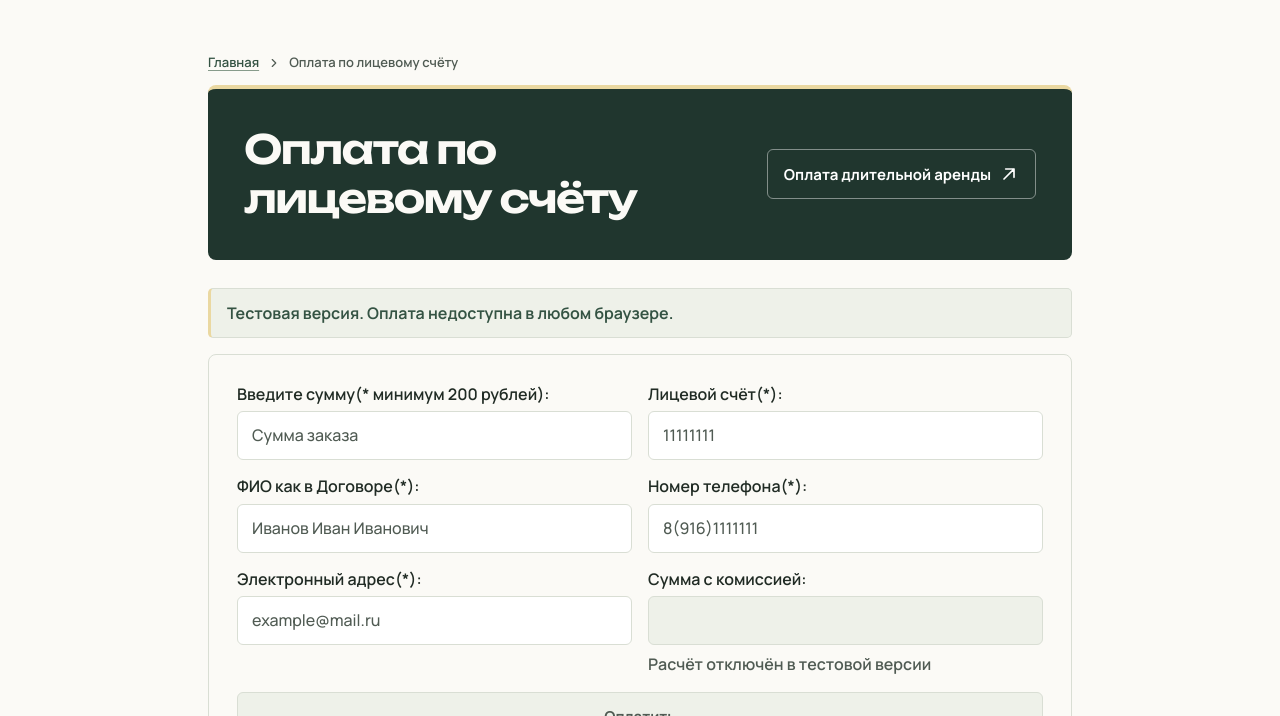
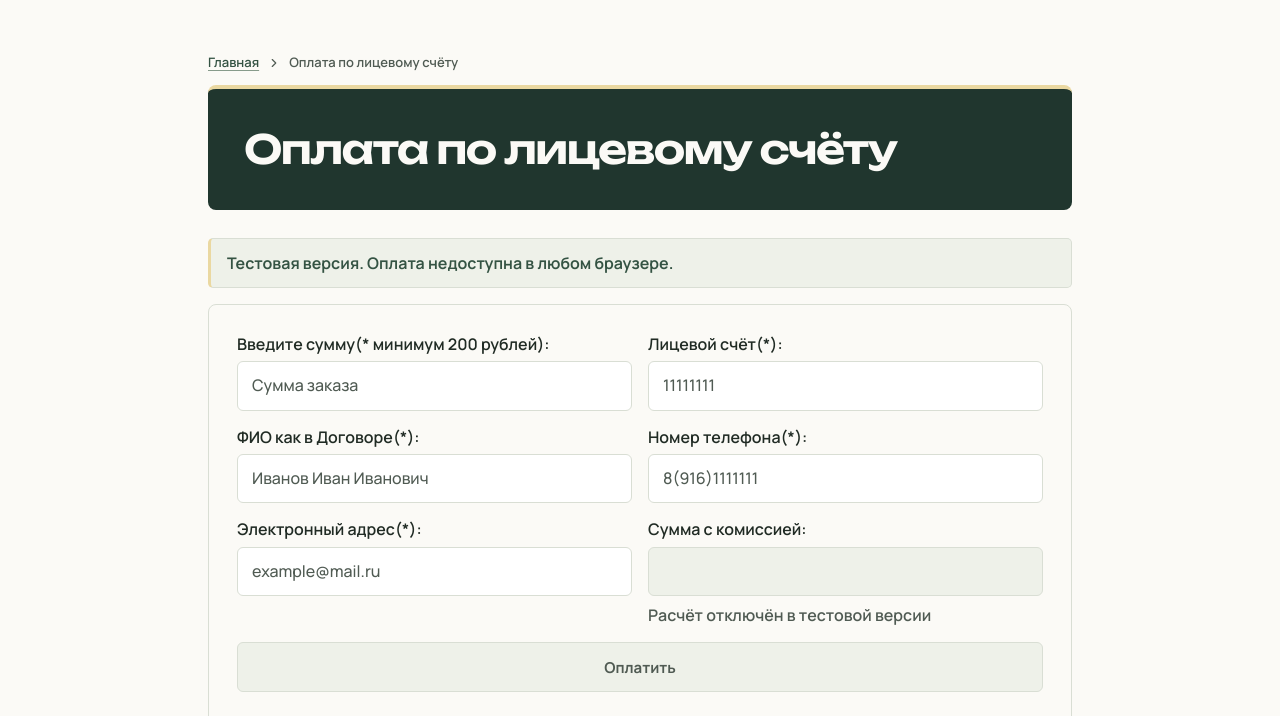
Before and after one commit to EgorArutiunean/jkht-design-preview, a plain HTML site: page redesign/onlajn-oplata.html in a window 1280 px wide. Shown: the part 84-800 px from the top of the page. Drawn offline with Linux system fonts and the light colour scheme.

Commit message:
Remove unsupported rental link from main payment page

```diff
--- a/redesign/onlajn-oplata.html
+++ b/redesign/onlajn-oplata.html
@@ -298,7 +298,7 @@
 <ol class="jkht-breadcrumbs__list" role="list"><li><a href="./"><span class="text-block-wrap-div">Главная</span></a></li><li><span class="jkht-breadcrumbs__separator" aria-hidden="true"><svg class="jkht-icon" data-icon="chevron-right" xmlns="http://www.w3.org/2000/svg" width="20" height="20" viewbox="0 0 24 24" aria-hidden="true" focusable="false" fill="none" stroke="currentColor" stroke-width="2" stroke-linecap="round" stroke-linejoin="round"><path d="m9 6 6 6-6 6"></path></svg></span><span aria-current="page"><span class="text-block-wrap-div">Оплата по лицевому счёту</span></span>
 </li></ol></nav>
 <header class="online-payment-header jkht-button-theme-dark"><h1 class="page-title page-title--u-infeyru1c" id="infeyru1c_0">Оплата по лицевому счёту</h1>
-<a href="payperDay.html" class="jkht-action jkht-button jkht-button--secondary">Оплата длительной аренды<svg class="jkht-icon" data-icon="arrow-out" xmlns="http://www.w3.org/2000/svg" width="20" height="20" viewbox="0 0 24 24" aria-hidden="true" focusable="false" fill="none" stroke="currentColor" stroke-width="2" stroke-linecap="round" stroke-linejoin="round"><path d="M6 18 18 6M8 6h10v10"></path></svg></a></header><div class="content content--u-idop7j2uv" id="idop7j2uv_0" data-do-content='{"screen":{"image":true,"gallery":true,"text":true,"headers":true}}'>
+</header><div class="content content--u-idop7j2uv" id="idop7j2uv_0" data-do-content='{"screen":{"image":true,"gallery":true,"text":true,"headers":true}}'>
 
 <p class="jkht-preview-notice" role="note">Тестовая версия. Оплата недоступна в любом браузере.</p><form id="TinkoffPayForm" name="TinkoffPayForm" action="#" class="jkht-form jkht-card">
                 <input class="tinkoffPayRow" type="hidden" name="terminalkey">
```
